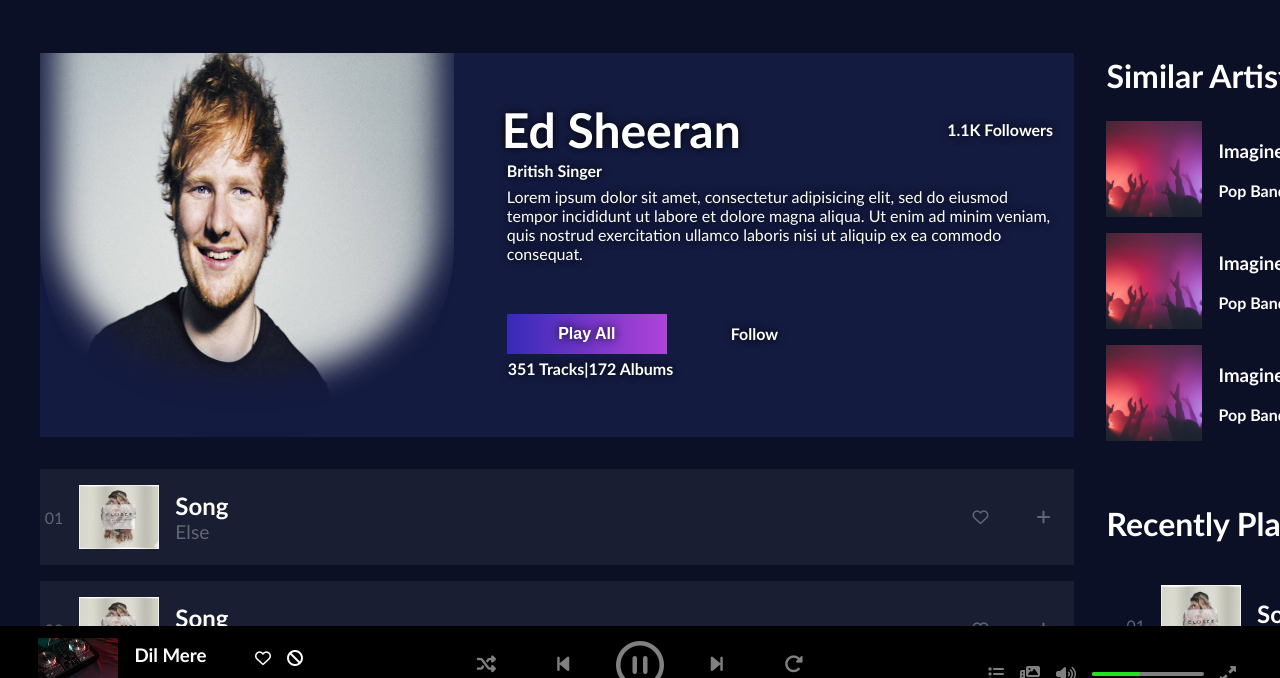
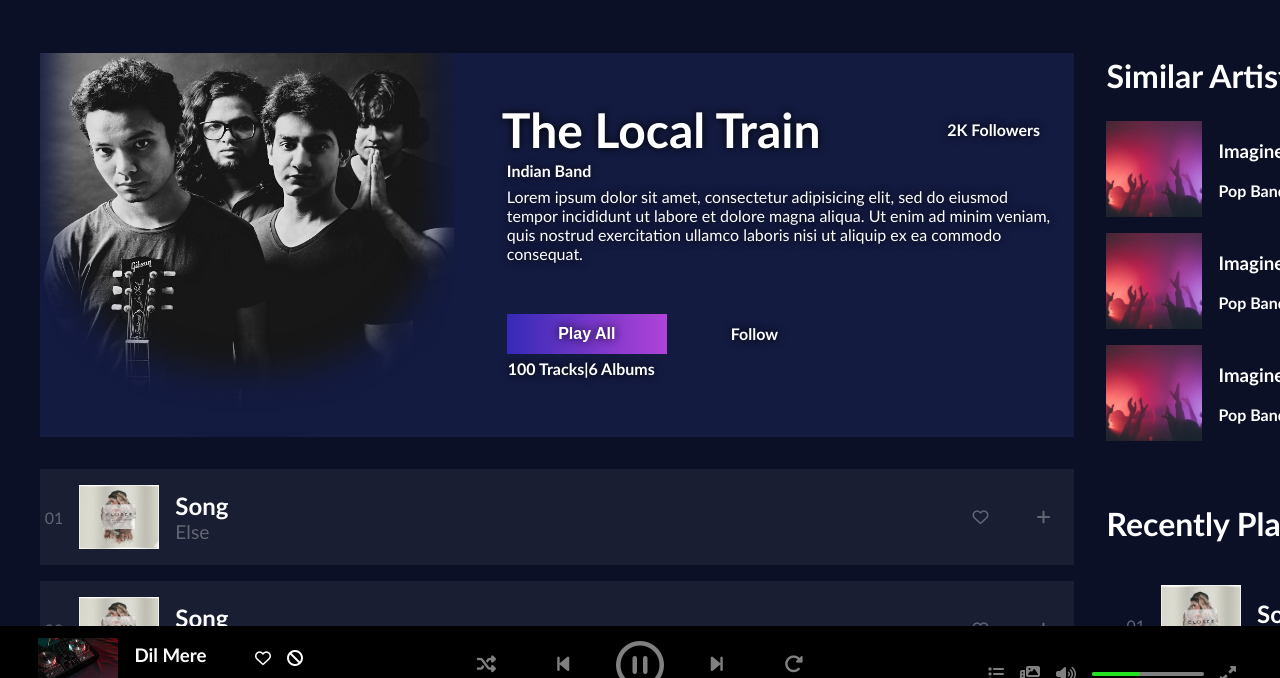
Before and after one commit to badbola/MusicPlayerWebsite, a plain HTML site: page local.html in a window 1280 px wide. Shown: the part 78-756 px from the top of the page. Drawn offline with Linux system fonts and the light colour scheme.

Commit message:
Update local.html

```diff
--- a/local.html
+++ b/local.html
@@ -1,7 +1,7 @@
 <!DOCTYPE html>
 <html>
 <head>
-	<title>Ed Sheeran</title>
+	<title>The Local Train</title>
 	<link rel="stylesheet" type="text/css" href="project1.css">
 	<meta name="viewport" content="width=device-width, initial-scale=1.0">
 </head>
@@ -38,14 +38,14 @@
 				<div class="title-head">
 					<div class="title-image">
 						<div id="blur"></div>
-						<img src="Images/edsheeran.jpg">
+						<img src="Images/localTrain.jpg">
 					</div>
 					<div id="title-container">
 						<div class="title-detail">
-							<p id="title-name">Ed Sheeran</p>
-							<p id="follow-count">1.1K Followers</p>
+							<p id="title-name">The Local Train</p>
+							<p id="follow-count">2K Followers</p>
 						</div>
-						<p class="title-intro one">British Singer</p>
+						<p class="title-intro one">Indian Band</p>
 						<p class="title-intro">Lorem ipsum dolor sit amet, consectetur adipisicing elit, sed do eiusmod
 						tempor incididunt ut labore et dolore magna aliqua. Ut enim ad minim veniam,
 						quis nostrud exercitation ullamco laboris nisi ut aliquip ex ea commodo
@@ -54,7 +54,7 @@
 							<button>Play All</button>
 							<p>Follow</p>
 						</div>
-						<p id="title-song">351 Tracks|172 Albums</p>
+						<p id="title-song">100 Tracks|6 Albums</p>
 					</div>
 				</div>
 				<div id="album-list">
```
